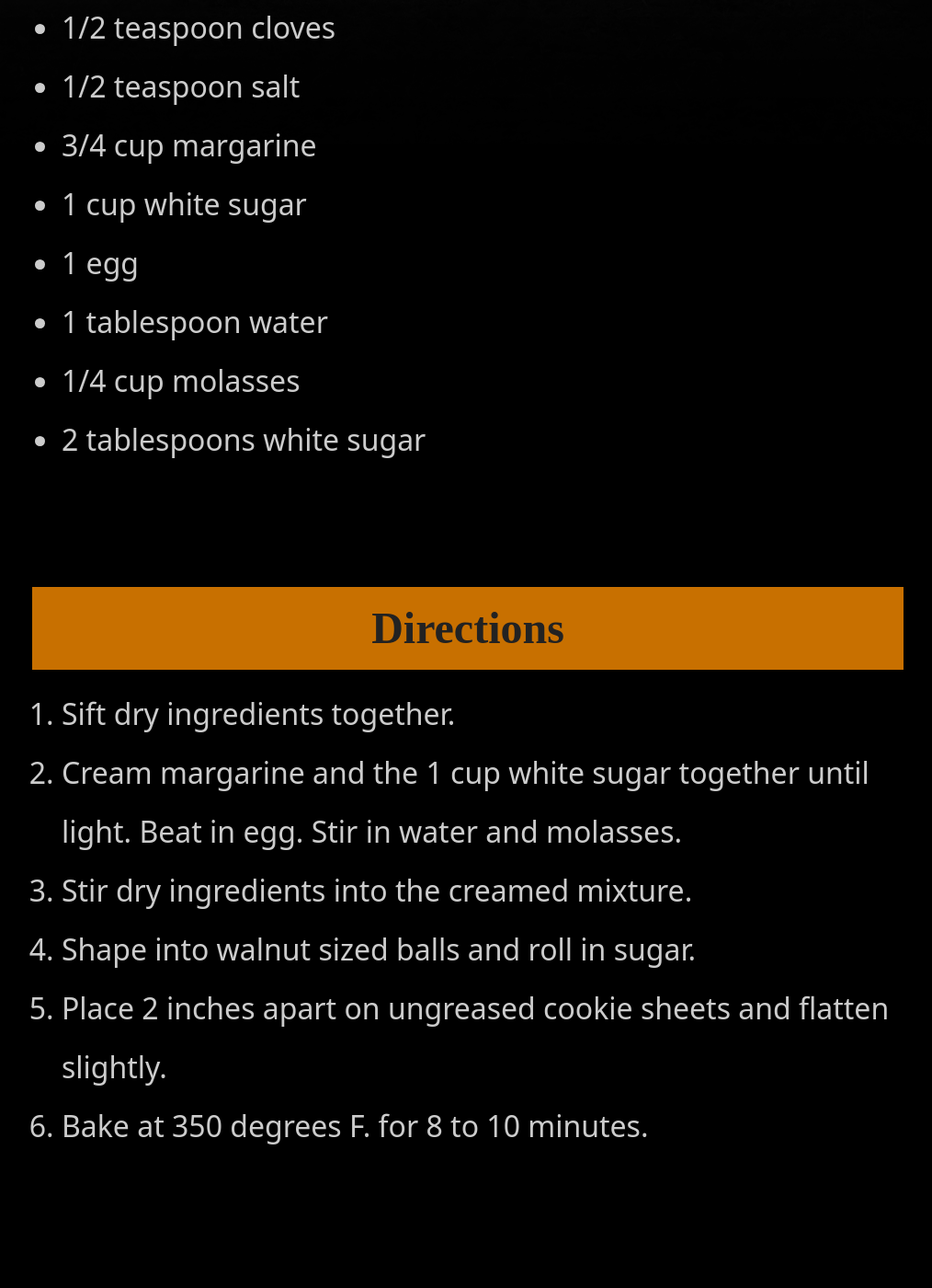
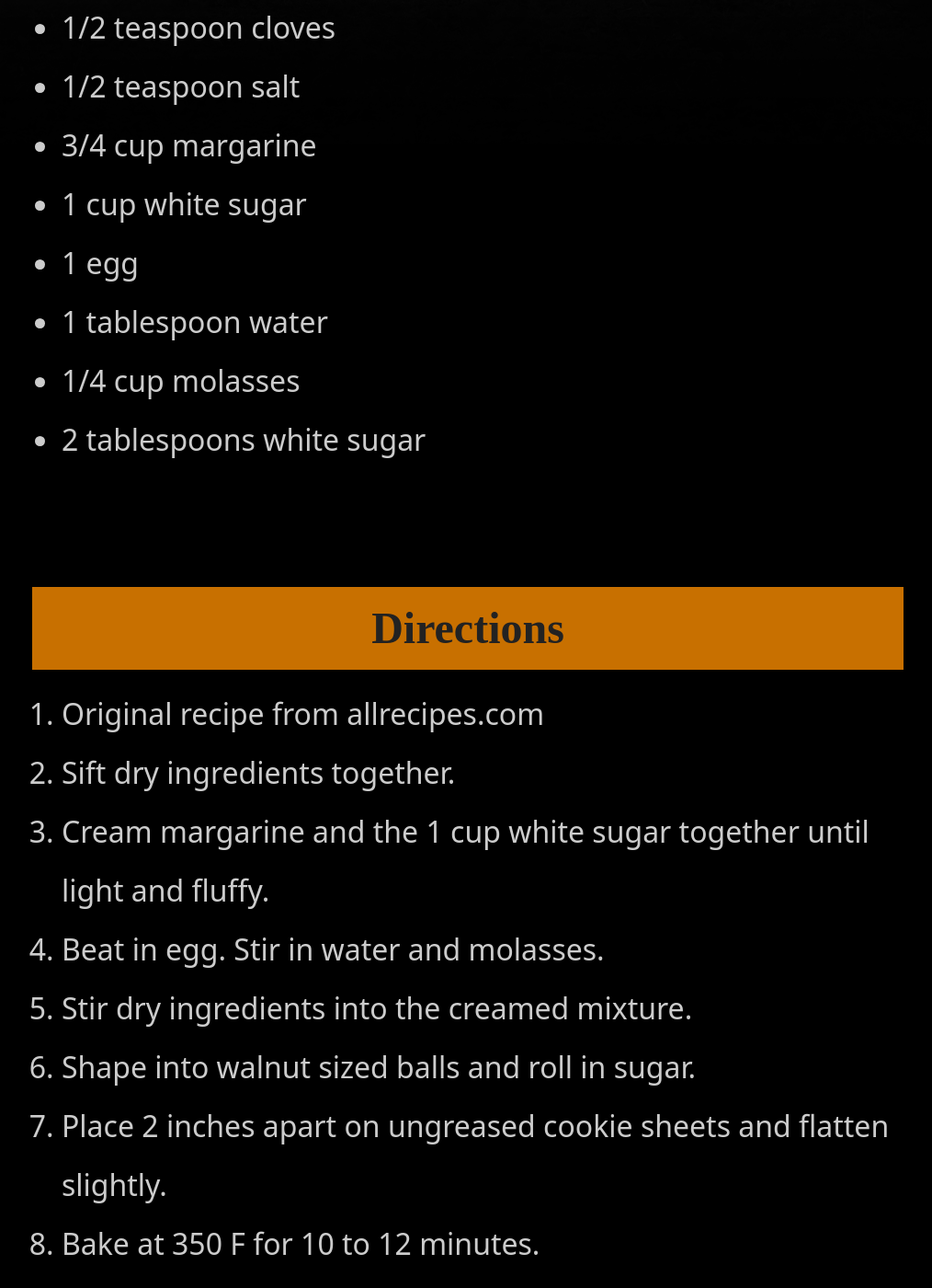
Before and after one commit to dits-family-cookbook/dits-family-cookbook.github.io, a Jekyll site: the page built from recipes/baking-and-desserts/cookies/johnnys-ginger-cookies.md, in a window 1280 px wide and 1400 px high, scrolled down 666 px. Shown: the whole window at 92% size, without its empty margins (131-1145 px from the left). Built offline with Jekyll 4.4.1, drawn with Linux system fonts in a browser that asks for light colours; before the commit the page ends 1938 px from its top, so only the background shows below that.

Commit message:
add time for ginger cookies

```diff
--- a/recipes/baking-and-desserts/cookies/johnnys-ginger-cookies.md
+++ b/recipes/baking-and-desserts/cookies/johnnys-ginger-cookies.md
@@ -20,9 +20,11 @@ layout: page
 
 # Directions
 
+1. Original recipe from allrecipes.com
 1. Sift dry ingredients together.
-1. Cream margarine and the 1 cup white sugar together until light. Beat in egg. Stir in water and molasses.
+1. Cream margarine and the 1 cup white sugar together until light and fluffy.
+1. Beat in egg. Stir in water and molasses.
 1. Stir dry ingredients into the creamed mixture.
 1. Shape into walnut sized balls and roll in sugar.
 1. Place 2 inches apart on ungreased cookie sheets and flatten slightly.
-1. Bake at 350 degrees F. for 8 to 10 minutes.
+1. Bake at 350 F for 10 to 12 minutes.
```
